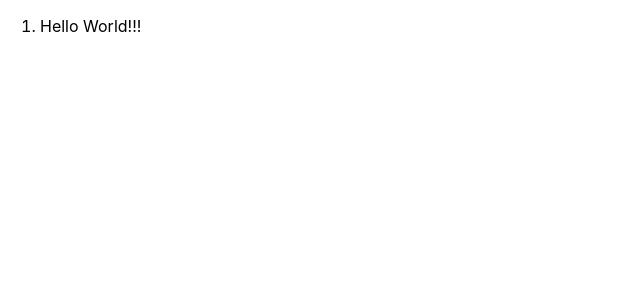
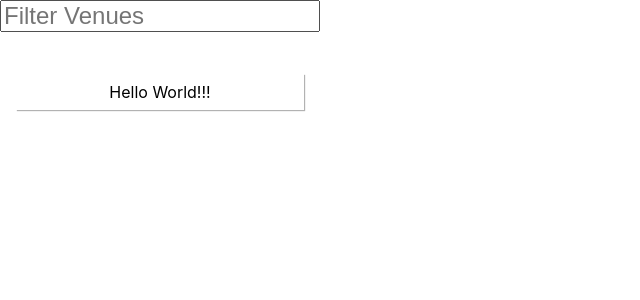
Before and after one commit to minettejasmine/gwg-fend-neighborhood-map, a React (Create React App) app: page / in a window 1280 px wide. Shown: the top 300 px of the page, without its empty margins (0-640 px from the left). Built offline with nearby package versions, Linux system fonts and the light colour scheme; no server answers.

Commit message:
docs: Added search input field and venue list and venue item stylings to the sidebar.

```diff
--- a/src/App.css
+++ b/src/App.css
@@ -1,5 +1,9 @@
 .App {
   text-align: center;
+  height: 100vh;
+  width: 100vw;
+  display: flex;
+  flex-flow: row nowrap;
 }
 
 .App-logo {
@@ -31,6 +35,28 @@
   }
 }
 
+.sideBar {
+  width: 25%;
+}
+
+#searchField {
+  width: 100%;
+  height: 2rem;
+  font-size: 1.5rem;
+}
+
+.venueList {
+  padding: 1rem;
+}
+
+li.venueItem {
+    list-style: none;
+    font-size: 1rem;
+    padding: .5rem;
+    margin-top: 1rem;
+    box-shadow: 1px 1px 1px rgba(0,0,0,0.3);
+  }
+
 #map {
   height: 100vh;
   width: 75%;
--- a/src/App.js
+++ b/src/App.js
@@ -75,8 +75,10 @@ getVenues = () => {
   render() {
     return (
       <main>
-        <SideBar/>
-        <div id="map"></div>
+        <div className="App">
+          <SideBar/>
+          <div id="map"></div>
+        </div>
 
       </main>
 
--- a/src/SideBar.js
+++ b/src/SideBar.js
@@ -5,6 +5,7 @@ export default class SideBar extends Component {
 	render() {
 		return (
 			<div className="sideBar">
+				<input type={"search"} id={"searchField"} placeholder={"Filter Venues"} />
 				<VenueList/>
 			</div>
 		);
--- a/src/index.css
+++ b/src/index.css
@@ -6,6 +6,7 @@ body {
     sans-serif;
   -webkit-font-smoothing: antialiased;
   -moz-osx-font-smoothing: grayscale;
+  font-size: 10px;
 }
 
 code {
```
